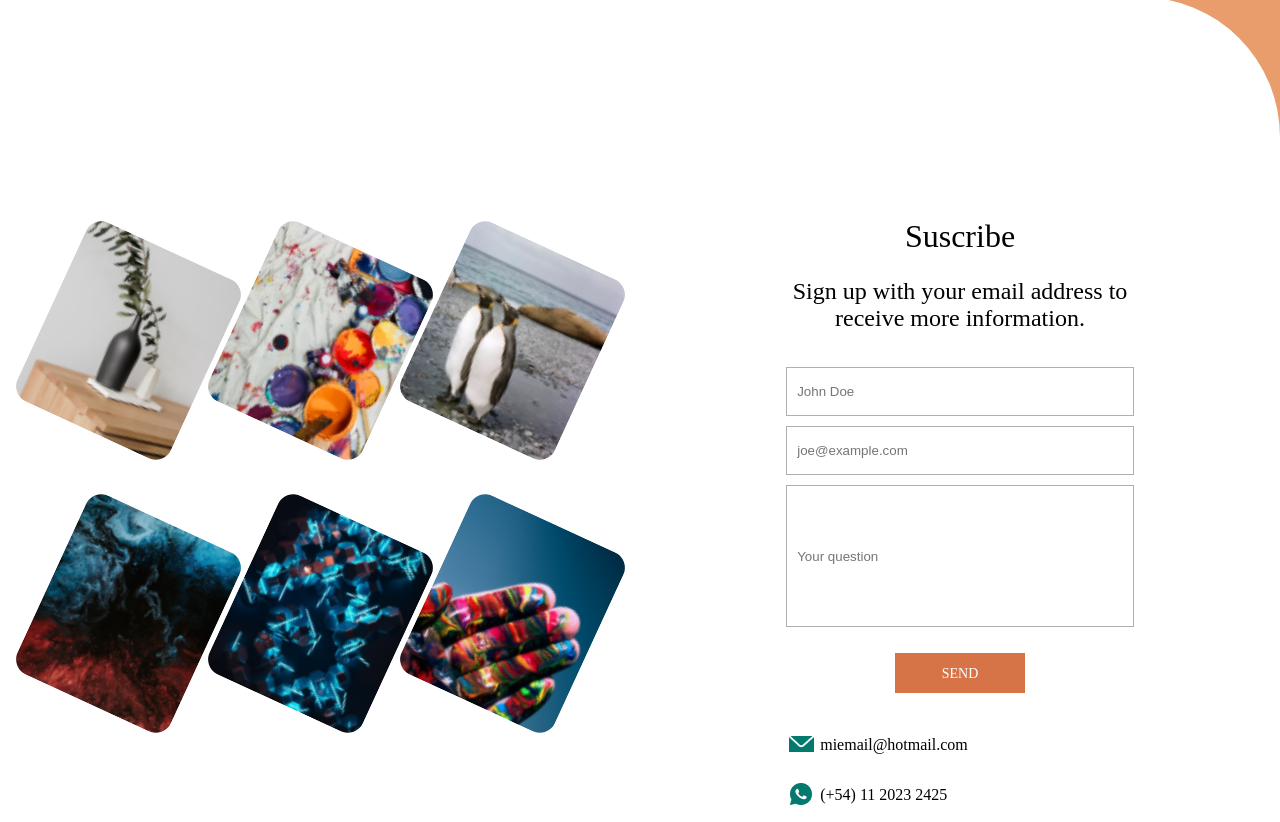
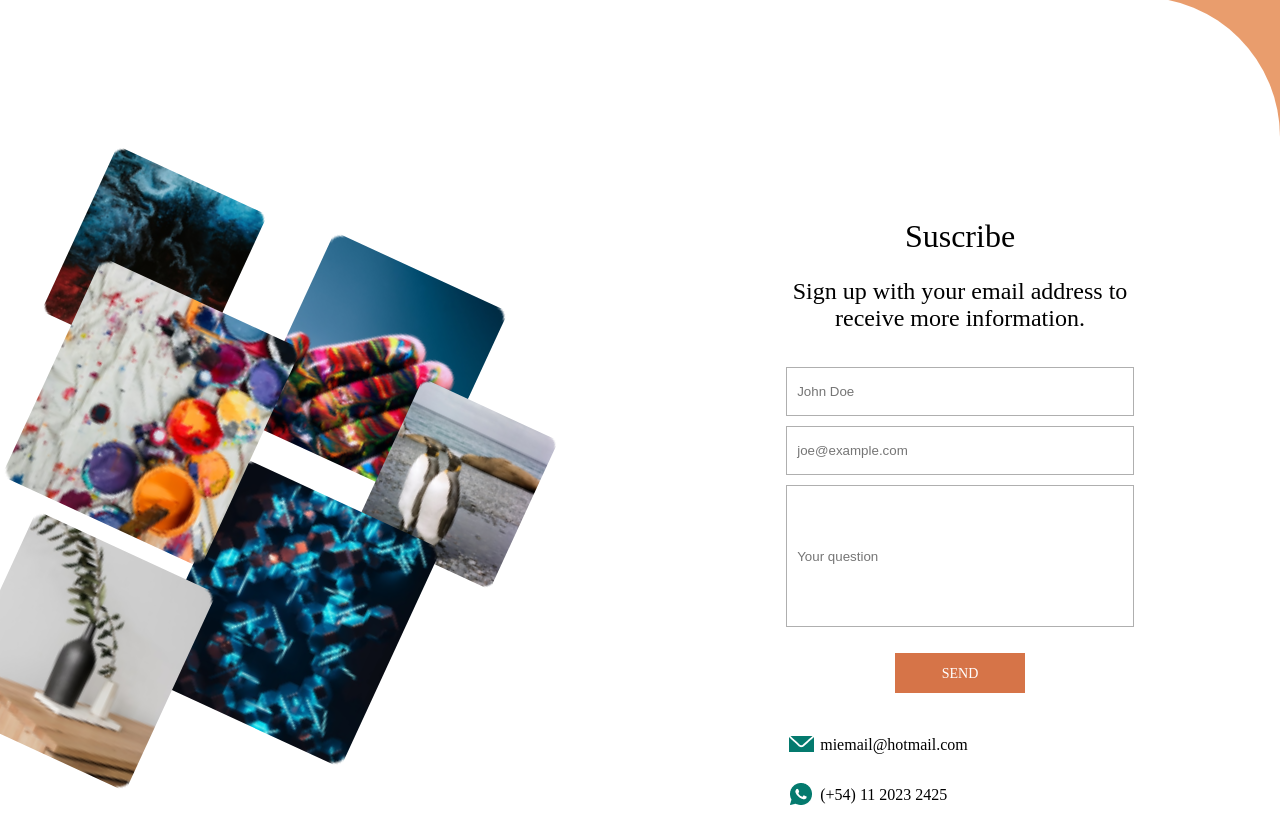
Before and after one commit to JaromyrKrykewych/fullpage, a website: page index.html in a window 1280 px wide. Shown: the part 3144-3966 px from the top of the page. Drawn offline with Linux system fonts and the light colour scheme; a web font is replaced by a local one.

Commit message:
font-family test, index images fixed and some js

```diff
--- a/index.html
+++ b/index.html
@@ -320,10 +320,10 @@
             <div class="footer-media-menu">
                 <ul>
                     <li>
-                        <a href="#">Proyects</a>
+                        <a href="./proyects.html">Proyects</a>
                     </li>
                     <li>
-                        <a href="#">About</a>
+                        <a href="./about.html">About</a>
                     </li>
                     <li>
                         <a href="#">Company</a>
--- a/scss/styles.scss
+++ b/scss/styles.scss
@@ -188,6 +188,7 @@ body {
               span {
                 display: block;
                 padding: 0 16px;
+                font-family: 'Inter';
                 font-family: 'SF UI Display';
                 font-style: normal;
                 font-weight: 600;
@@ -211,6 +212,7 @@ body {
         span {
           display: block;
           padding: 0 16px;
+          font-family: 'Inter';
           font-family: 'SF UI Display';
           font-style: normal;
           font-weight: 600;
@@ -246,6 +248,7 @@ body {
     &-subtitle {
       padding-bottom: 13px;
       h4 {
+        font-family: 'Inter';
         font-family: 'SF UI Display';
         font-style: normal;
         font-weight: 500;
@@ -256,6 +259,7 @@ body {
     &-text {
       padding: 13px 7% 0;
       p {
+        font-family: 'Inter';
         font-family: 'SF UI Display';
         font-style: normal;
         font-weight: 300;
@@ -289,6 +293,7 @@ body {
       justify-content: center;
       align-items: center;
       h2 {
+        font-family: 'Inter';
         font-family: 'SF UI Display';
         font-style: normal;
         font-weight: 500;
@@ -341,6 +346,7 @@ body {
         flex-direction: column;
         justify-content: space-between;
         h3 {
+          font-family: 'Inter';
           font-family: 'SF UI Display';
           font-style: normal;
           font-weight: 600;
@@ -351,6 +357,7 @@ body {
           text-align: center;
         }
         p {
+          font-family: 'Inter';
           font-family: 'SF UI Display';
           font-style: normal;
           font-weight: 300;
@@ -370,6 +377,7 @@ body {
           align-items: center;
           border: none;
 
+          font-family: 'Inter';
           font-family: 'SF UI Display';
           font-style: normal;
           font-weight: 500;
@@ -428,6 +436,7 @@ body {
     height: 185px;
     margin: 0 auto;
     h3 {
+      font-family: 'Inter';
       font-family: 'SF UI Display';
       font-style: normal;
       font-weight: 500;
@@ -437,6 +446,7 @@ body {
       text-align: center;
     }
     p {
+      font-family: 'Inter';
       font-family: 'SF UI Display';
       font-style: normal;
       font-weight: 300;
@@ -455,6 +465,7 @@ body {
       align-items: center;
       border: none;
 
+      font-family: 'Inter';
       font-family: 'SF UI Display';
       font-style: normal;
       font-weight: 500;
@@ -470,6 +481,7 @@ body {
   margin-top: 110px;
   &-title {
     h2 {
+      font-family: 'Inter';
       font-family: 'SF UI Display';
       font-style: normal;
       font-weight: 500;
@@ -516,6 +528,7 @@ body {
         flex-direction: column;
         justify-content: space-between;
         h3 {
+          font-family: 'Inter';
           font-family: 'SF UI Display';
           font-style: normal;
           font-weight: 500;
@@ -525,6 +538,7 @@ body {
           text-align: center;
         }
         p {
+          font-family: 'Inter';
           font-family: 'SF UI Display';
           font-style: normal;
           font-weight: 300;
@@ -535,6 +549,7 @@ body {
         }
         span {
           display: block;
+          font-family: 'Inter';
           font-family: 'SF UI Display';
           font-style: normal;
           font-weight: 500;
@@ -586,6 +601,7 @@ body {
   .banner-title {
     width: 90%;
     h3 {
+      font-family: 'Inter';
       font-family: 'SF UI Display';
       font-style: normal;
       font-weight: 500;
@@ -599,6 +615,7 @@ body {
     width: 90%;
     padding-top: 50px;
     p {
+      font-family: 'Inter';
       font-family: 'SF UI Display';
       font-style: normal;
       font-weight: 300;
@@ -614,6 +631,7 @@ body {
   margin-top: 55px;
   &-form {
     h3 {
+      font-family: 'Inter';
       font-family: 'SF UI Display';
       font-style: normal;
       font-weight: 500;
@@ -626,6 +644,7 @@ body {
     h4 {
       width: 90%;
       margin: 15px auto;
+      font-family: 'Inter';
       font-family: 'SF UI Display';
       font-style: normal;
       font-weight: 300;
@@ -665,6 +684,7 @@ body {
       align-items: center;
       border: none;
 
+      font-family: 'Inter';
       font-family: 'SF UI Display';
       font-style: normal;
       font-weight: 500;
@@ -1770,16 +1790,68 @@ body {
       grid-row: 1/2;
       grid-column: 1/2;
       gap: 0;
-      img {
+      position: relative;
+      display: block;
+      &>:nth-child(1) {
+        width: 198px;
+        position: absolute;
+        top: 300px;
+        left: -50px;
+        transform: rotate(24.76deg);
+        z-index: 8;
+      }
+      &>:nth-child(2) {
+        width: 219px;
+        position: absolute;
+        top: 50px;
+        left: 10px;
+        transform: rotate(24.76deg);
+        z-index: 9;
+      }
+      &>:nth-child(3) {
+        width: 149px;
+        position: absolute;
+        top: 160px;
+        left: 350px;
+        transform: rotate(24.76deg);
+        z-index: 2;
+      }
+      &>:nth-child(4) {
+        width: 165px;
+        position: absolute;
+        top: -70px;
+        left: 40px;
+        transform: rotate(24.76deg);
+        z-index: 6;
+      }
+      &>:nth-child(5) {
+        width: 219px;
+        position: absolute;
+        top: 250px;
+        left: 150px;
+        transform: rotate(24.76deg);
+        z-index: 4;
+      }
+      &>:nth-child(6) {
+        width: 191px;
+        position: absolute;
+        top: 20px;
+        left: 250px;
+        transform: rotate(24.76deg);
+        z-index: -1;
+      }
+
+      /* img {
         transform: rotate(24.76deg);
         width: 169px;
         height: 197px;
         border-radius: 17px;
-      }
+      } */
     }
   }
 
   .footer {
+    z-index: 5px;
     grid-template-columns: 1fr 1fr 1fr;
     grid-template-rows: 1fr;
     align-items: center;
```
Also changed, not shown: about.html (+2 -2 lines), proyects.html (+2 -2 lines), services.html (+2 -2 lines), css/styles.css.
